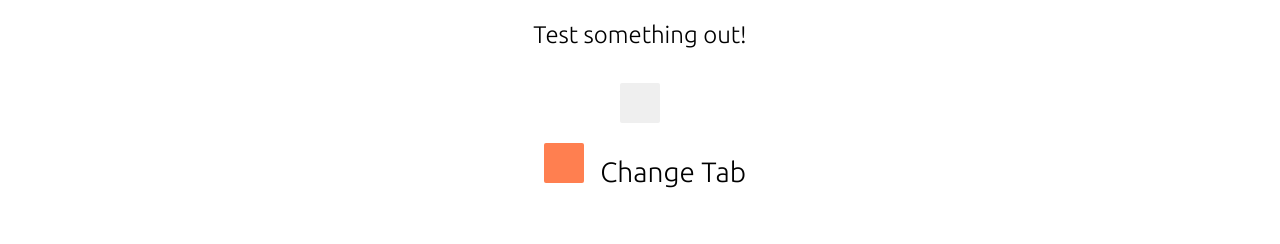
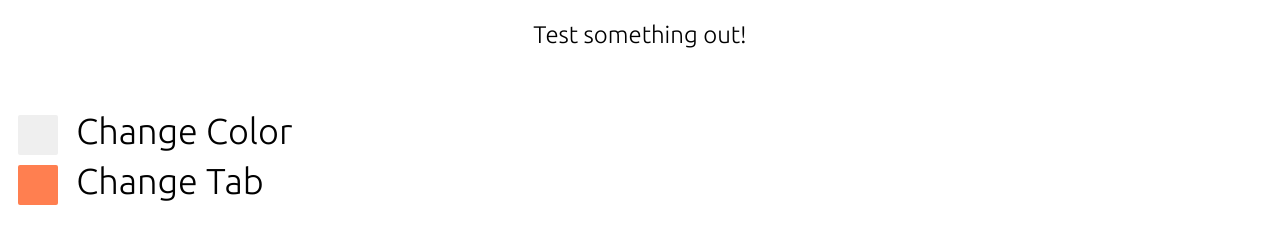
Before and after one commit to RypeCreates/Track-Tab, a website with bundled scripts: page sandbox.html in a window 1280 px wide. Shown: the part 122-366 px from the top of the page. Built offline with nearby package versions, Linux system fonts and the light colour scheme; some packages are replaced by stand-ins of ours.

Commit message:
Added permissions to manifest. Edited CSS

```diff
--- a/assets/css/styles.css
+++ b/assets/css/styles.css
@@ -24,6 +24,7 @@ p {
 
 button {
   height: 40px;
+  vertical-align: middle;
   width: 40px;
   outline: none;
   margin: 10px;
@@ -43,3 +44,17 @@ button.current {
   text-align: left;
   display: inline;
 }
+
+ul {
+  align-content: left;
+  margin-right: 100px;
+}
+
+li {
+  height: 50px;
+  line-height:50px;
+  display: block;
+  margin-top: auto;
+  margin-bottom: auto;
+  font-size: 36px;
+}
--- a/sandbox.html
+++ b/sandbox.html
@@ -20,11 +20,14 @@
     <h1>Track Tab Sandbox</h1>
   </div>
   <p>Test something out!</p>
-  <div>
-    <button id="changeColor"></button>
-  </div>
-  <div class="button-group">
-    <button id="changeTab" style="background-color: coral;"></button>
-    <label for="javascript">Change Tab</label>
-  </div>
+  <ul class="button-group">
+    <li>
+        <button id="changeColor"></button>
+        <label for="javascript">Change Color</label>
+    </li>
+    <li>
+        <button id="changeTab" style="background-color: coral;"></button>
+        <label for="javascript">Change Tab</label>
+    </li>
+  </ul>
 </body>
```
Also changed, not shown: manifest.json.
